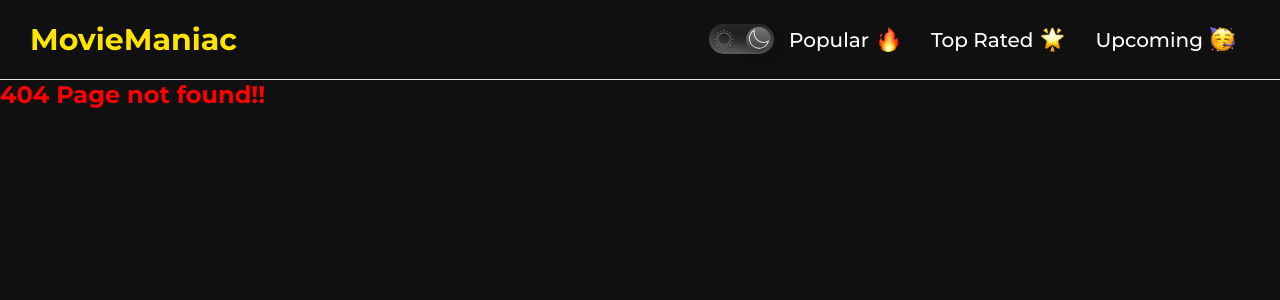
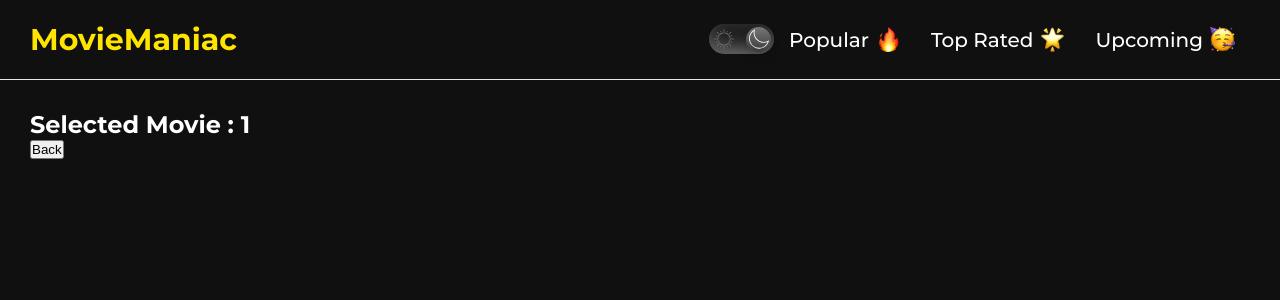
Before and after one commit to sagarng31/movieManiac, a React (Vite) app: page /movies/1 in a window 1280 px wide. Before the commit this address had no page. Shown: the top 300 px of the page. Built offline with nearby package versions, Linux system fonts and the light colour scheme.

Commit message:
added single page route with params

```diff
--- a/src/App.jsx
+++ b/src/App.jsx
@@ -9,6 +9,7 @@ import MovieList from "./components/MovieList/MovieList";
 import Fire from "./assets/fire.png";
 import Star from "./assets/glowing-star.png";
 import Party from "./assets/partying-face.png";
+import SingleMovie from "./components/Pages/SingleMovie";
 
 function App() {
   return (
@@ -35,6 +36,7 @@ function App() {
           path="/upcoming"
           element={<MovieList type="upcoming" title="Upcoming" emoji={Party} />}
         />
+        <Route path="/movies/:movieId" element={<SingleMovie />} />
         <Route path="*" element={<NotFound />} />
       </Routes>
     </div>
--- a/src/components/MovieList/MovieCard.jsx
+++ b/src/components/MovieList/MovieCard.jsx
@@ -1,13 +1,10 @@
 import "./MovieCard.css";
 import Star from "../../assets/star.png";
+import { Link } from "react-router-dom";
 
 const MovieCard = ({ movie }) => {
   return (
-    <a
-      href={`https://www.themoviedb.org/movie/${movie.id}`}
-      target="_blank"
-      className="movie_card"
-    >
+    <Link to={`/movies/${movie.id}`} className="movie_card">
       <img
         src={`https://image.tmdb.org/t/p/w500${movie.poster_path}`}
         className="movie_poster"
@@ -24,7 +21,7 @@ const MovieCard = ({ movie }) => {
           {movie.overview.slice(0, 100) + "..."}
         </p>
       </div>
-    </a>
+    </Link>
   );
 };
 
--- /dev/null
+++ b/src/components/Pages/SingleMovie.jsx
@@ -0,0 +1,19 @@
+import { useParams, useNavigate } from "react-router-dom";
+const SingleMovie = () => {
+  const { movieId } = useParams();
+  const navigate = useNavigate();
+
+  const handleBack = () => {
+    navigate(-1);
+  };
+  return (
+    <div style={{ padding: "30px" }}>
+      <h2>Selected Movie : {movieId}</h2>
+      <button type="button" onClick={handleBack}>
+        Back
+      </button>
+    </div>
+  );
+};
+
+export default SingleMovie;
```
